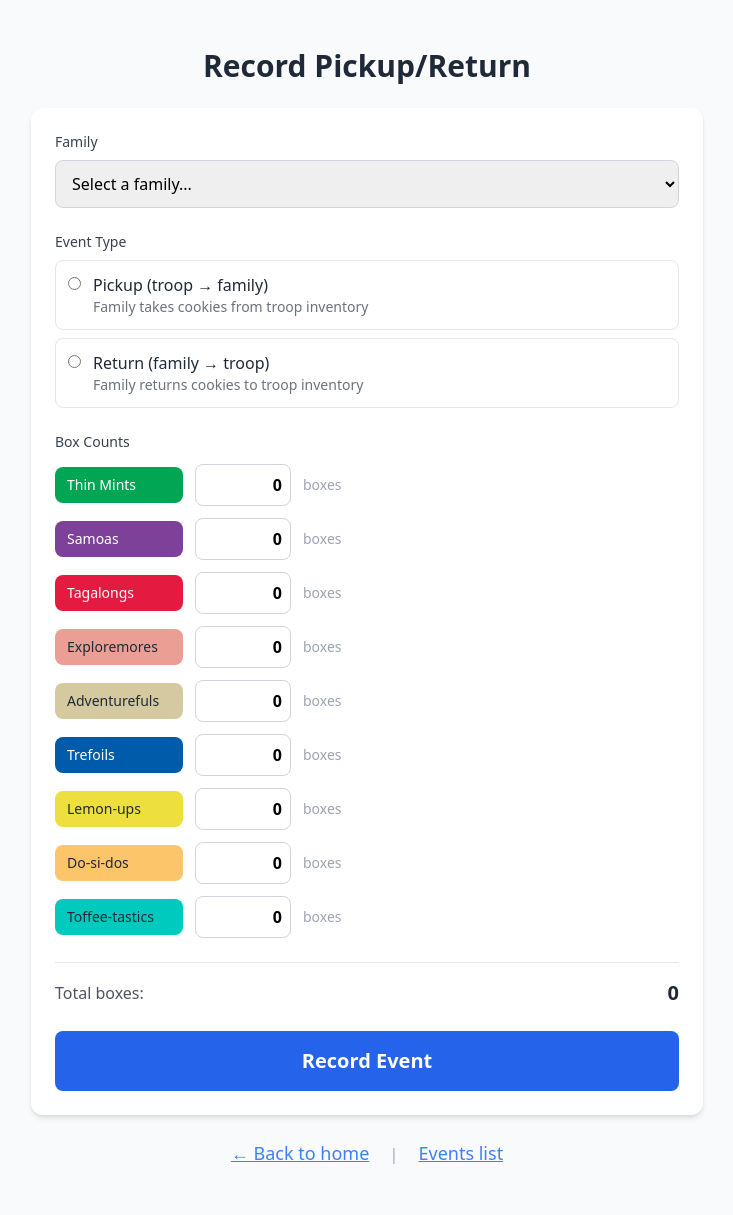
After one commit to davepeck/cookietrails, a Django app: page /staff/event/ in a window 1280 px wide. The commit adds this page. Shown: the whole page, without its empty margins (273-1006 px from the left). Run offline with Django 5.2, Linux system fonts and the light colour scheme; the visitor is signed in with stand-in values (Sample User, id 1); data that the repository does not hold is empty; some libraries are stand-ins or nearby versions.

Commit message:
Add pickup/return event management

```diff
--- /dev/null
+++ b/cookie/templates/admin_event.html
@@ -0,0 +1,113 @@
+{% extends "base.html" %}
+{% block title %}
+  Record Event - CookieTrails Admin
+{% endblock title %}
+{% block content %}
+  <div class="min-h-dvh bg-gray-50 py-6 sm:py-12 px-3 sm:px-4">
+    <div class="max-w-2xl mx-auto">
+      <h1 class="text-2xl sm:text-3xl font-bold text-gray-800 mb-4 sm:mb-6 text-center">Record Pickup/Return</h1>
+      <div class="bg-white rounded-xl shadow-md p-4 sm:p-6">
+        <form method="post" id="event-form">
+          {% csrf_token %}
+          <div class="space-y-4 sm:space-y-6">
+            <div>
+              <label for="family" class="block text-sm font-medium text-gray-700 mb-2">Family</label>
+              <select name="family"
+                      id="family"
+                      required
+                      class="w-full h-10 sm:h-12 px-3 text-base border border-gray-300 rounded-lg focus:ring-2 focus:ring-blue-500 focus:border-blue-500 outline-none">
+                <option value="">Select a family...</option>
+                {% for family in families %}
+                  <option value="{{ family.pk }}">{{ family.scout_name }} (grade {{ family.grade }})</option>
+                {% endfor %}
+              </select>
+            </div>
+            <div>
+              <label class="block text-sm font-medium text-gray-700 mb-2">Event Type</label>
+              <div class="space-y-2">
+                {% for event_type in event_types %}
+                  <label class="flex items-start gap-3 p-3 border border-gray-200 rounded-lg cursor-pointer hover:bg-gray-50 transition">
+                    <input type="radio"
+                           name="event_type"
+                           value="{{ event_type.value }}"
+                           required
+                           class="mt-1" />
+                    <div>
+                      <span class="font-medium text-gray-800">{{ event_type.label }}</span>
+                      <p class="text-sm text-gray-500">{{ event_type.description }}</p>
+                    </div>
+                  </label>
+                {% endfor %}
+              </div>
+            </div>
+            <div>
+              <label class="block text-sm font-medium text-gray-700 mb-3">Box Counts</label>
+              <div class="space-y-2 sm:space-y-3">
+                {% for variety in varieties %}
+                  <div class="flex items-center gap-2 sm:gap-3">
+                    <div class="w-16 sm:w-32 py-1.5 sm:py-2 px-2 sm:px-3 rounded-lg font-medium text-xs sm:text-sm truncate
+                                {% if variety.text_dark %}
+                                  text-gray-800
+                                {% else %}
+                                  text-white
+                                {% endif %}"
+                         style="background-color: {{ variety.color }}">
+                      <span class="sm:hidden">{{ variety.code }}</span>
+                      <span class="hidden sm:inline">{{ variety.label }}</span>
+                    </div>
+                    <input type="number"
+                           name="count_{{ variety.code }}"
+                           id="count_{{ variety.code }}"
+                           min="0"
+                           value="0"
+                           required
+                           class="w-20 sm:w-24 px-2 py-1.5 sm:py-2 text-sm sm:text-base font-semibold border border-gray-300 rounded-lg focus:ring-2 focus:ring-blue-500 focus:border-blue-500 outline-none text-right [appearance:textfield] [&::-webkit-outer-spin-button]:appearance-none [&::-webkit-inner-spin-button]:appearance-none" />
+                    <span class="text-gray-400 text-xs sm:text-sm">boxes</span>
+                  </div>
+                {% endfor %}
+              </div>
+            </div>
+          </div>
+          <div id="total-display"
+               class="mt-4 sm:mt-6 pt-3 sm:pt-4 border-t border-gray-200">
+            <div class="flex justify-between items-center">
+              <span class="text-gray-600">Total boxes:</span>
+              <span id="total-count" class="text-xl font-bold text-gray-800">0</span>
+            </div>
+          </div>
+          <button type="submit"
+                  class="mt-6 w-full bg-blue-600 hover:bg-blue-700 text-white text-lg sm:text-xl font-semibold transition p-3 sm:p-4 rounded-lg">
+            Record Event
+          </button>
+        </form>
+      </div>
+      <div class="mt-6 text-center space-x-4">
+        <a href="{% url 'home' %}"
+           class="pointer underline text-blue-500 hover:text-blue-900 text-base sm:text-lg transition">&larr; Back to home</a>
+        <span class="text-gray-400">|</span>
+        <a href="{% url 'admin:trails_event_changelist' %}"
+           class="pointer underline text-blue-500 hover:text-blue-900 text-base sm:text-lg transition">Events list</a>
+      </div>
+    </div>
+  </div>
+{% endblock content %}
+{% block extra_scripts %}
+  <script>
+    function updateTotal() {
+      const inputs = document.querySelectorAll('#event-form input[type="number"]');
+      let total = 0;
+      inputs.forEach(input => {
+        total += parseInt(input.value) || 0;
+      });
+      document.getElementById('total-count').textContent = total;
+    }
+
+    document.addEventListener('DOMContentLoaded', () => {
+      const inputs = document.querySelectorAll('#event-form input[type="number"]');
+      inputs.forEach(input => {
+        input.addEventListener('input', updateTotal);
+      });
+      updateTotal();
+    });
+  </script>
+{% endblock extra_scripts %}
--- a/cookie/templates/calculator.html
+++ b/cookie/templates/calculator.html
@@ -22,6 +22,10 @@
         <div id="distribution-results" class="space-y-2 sm:space-y-3"></div>
         <div id="total-cost"
              class="mt-4 sm:mt-6 pt-3 sm:pt-4 border-t border-gray-200 text-right"></div>
+      </div>
+      <div class="mt-6 text-center">
+        <a href="{% url 'home' %}"
+           class="pointer underline text-blue-500 hover:text-blue-900 text-base sm:text-lg transition">&larr; Back to home</a>
       </div>
     </div>
   </div>
--- a/cookie/templates/cases.html
+++ b/cookie/templates/cases.html
@@ -13,6 +13,10 @@
         <div class="space-y-3 sm:space-y-4" id="case-rows"></div>
         <div id="totals"
              class="mt-4 sm:mt-6 pt-3 sm:pt-4 border-t border-gray-200"></div>
+      </div>
+      <div class="mt-6 text-center">
+        <a href="{% url 'home' %}"
+           class="pointer underline text-blue-500 hover:text-blue-900 text-base sm:text-lg transition">&larr; Back to home</a>
       </div>
     </div>
   </div>
--- a/cookie/templates/home.html
+++ b/cookie/templates/home.html
@@ -21,6 +21,8 @@
       {% if user.is_staff %}
         <div class="mt-16 flex flex-col gap-4">
           <h3 class="text-xl font-bold text-gray-600">Admin tools</h3>
+          <a href="{% url 'admin_event' %}"
+             class="pointer underline text-blue-500 hover:text-blue-900 text-lg transition">Record pickup/return</a>
           <a href="{% url 'admin:trails_family_changelist' %}"
              class="pointer underline text-blue-500 hover:text-blue-900 text-lg transition">Families list</a>
           <a href="{% url 'admin:trails_event_changelist' %}"
--- a/cookie/trails/urls.py
+++ b/cookie/trails/urls.py
@@ -1,6 +1,8 @@
 from django.urls import path
 
 from .views import (
+    AdminEventSuccessView,
+    AdminEventView,
     CalculatorView,
     CasesView,
     CountSuccessView,
@@ -22,4 +24,11 @@ urlpatterns = [
     ),
     path("family/login/", FamilyLoginView.as_view(), name="family_login"),
     path("family/logout/", FamilyLogoutView.as_view(), name="family_logout"),
+    # Admin-only views (staff_member_required)
+    path("staff/event/", AdminEventView.as_view(), name="admin_event"),
+    path(
+        "staff/event/<int:event_id>/success/",
+        AdminEventSuccessView.as_view(),
+        name="admin_event_success",
+    ),
 ]
--- a/cookie/trails/views.py
+++ b/cookie/trails/views.py
@@ -1,3 +1,4 @@
+from django.contrib.admin.views.decorators import staff_member_required
 from django.http import HttpRequest, HttpResponse
 from django.shortcuts import redirect
 from django.utils.decorators import method_decorator
@@ -12,6 +13,27 @@ from .family_auth import (
     set_current_family,
 )
 from .models import Event, EventType, Family
+
+
+def _build_varieties_list():
+    """Build cookie varieties list in popularity order with colors."""
+    varieties = []
+    for variety_code in COOKIE_POPULARITY.keys():
+        cookie = CookieVariety(variety_code)
+        color = COOKIE_COLORS.get(cookie, "#CCCCCC")
+        hex_color = color.lstrip("#")
+        r, g, b = (int(hex_color[i : i + 2], 16) for i in (0, 2, 4))
+        luminance = (0.299 * r + 0.587 * g + 0.114 * b) / 255
+        text_dark = luminance > 0.5
+        varieties.append(
+            {
+                "code": variety_code,
+                "label": cookie.label,
+                "color": color,
+                "text_dark": text_dark,
+            }
+        )
+    return varieties
 
 
 class HomeView(TemplateView):
@@ -165,3 +187,86 @@ class FamilyLogoutView(View):
     def get(self, request: HttpRequest) -> HttpResponse:
         clear_current_family(request)
         return redirect("home")
+
+
+@method_decorator(staff_member_required, name="dispatch")
+class AdminEventView(TemplateView):
+    template_name = "admin_event.html"
+
+    def get_context_data(self, **kwargs):
+        context = super().get_context_data(**kwargs)
+        context["varieties"] = _build_varieties_list()
+        context["families"] = Family.objects.all().order_by("scout_name")
+        context["event_types"] = [
+            {
+                "value": EventType.PICKUP,
+                "label": "Pickup (troop → family)",
+                "description": "Family takes cookies from troop inventory",
+            },
+            {
+                "value": EventType.RETURN,
+                "label": "Return (family → troop)",
+                "description": "Family returns cookies to troop inventory",
+            },
+        ]
+        return context
+
+    def post(self, request: HttpRequest) -> HttpResponse:
+        family_id = request.POST.get("family")
+        event_type = request.POST.get("event_type")
+
+        # Validate family
+        try:
+            family = Family.objects.get(pk=family_id)
+        except (Family.DoesNotExist, ValueError):
+            return redirect("admin_event")
+
+        # Validate event type
+        if event_type not in (EventType.PICKUP, EventType.RETURN):
+            return redirect("admin_event")
+
+        # Collect count data from form
+        count_data = {}
+        for variety in CookieVariety:
+            value = request.POST.get(f"count_{variety.value}", "0")
+            try:
+                count_data[variety.value] = int(value) if value else 0
+            except ValueError:
+                count_data[variety.value] = 0
+
+        # Create the event
+        event = Event.objects.create(
+            family=family,
+            event_type=event_type,
+            count_data=count_data,
+        )
+
+        return redirect("admin_event_success", event_id=event.pk)
+
+
+@method_decorator(staff_member_required, name="dispatch")
+class AdminEventSuccessView(TemplateView):
+    template_name = "admin_event_success.html"
+
+    def get_context_data(self, **kwargs):
+        context = super().get_context_data(**kwargs)
+        event_id = self.kwargs.get("event_id")
+
+        try:
+            event = Event.objects.get(pk=event_id)
+        except Event.DoesNotExist:
+            context["event"] = None
+            return context
+
+        # Build cookie varieties list with submitted counts
+        varieties = _build_varieties_list()
+        total = 0
+        for variety in varieties:
+            count = event.count_data.get(variety["code"], 0)
+            variety["count"] = count
+            total += count
+
+        context["event"] = event
+        context["varieties"] = varieties
+        context["total"] = total
+        return context
```
Also changed, not shown: cookie/templates/admin_event_success.html (added, +82 -0 lines).
